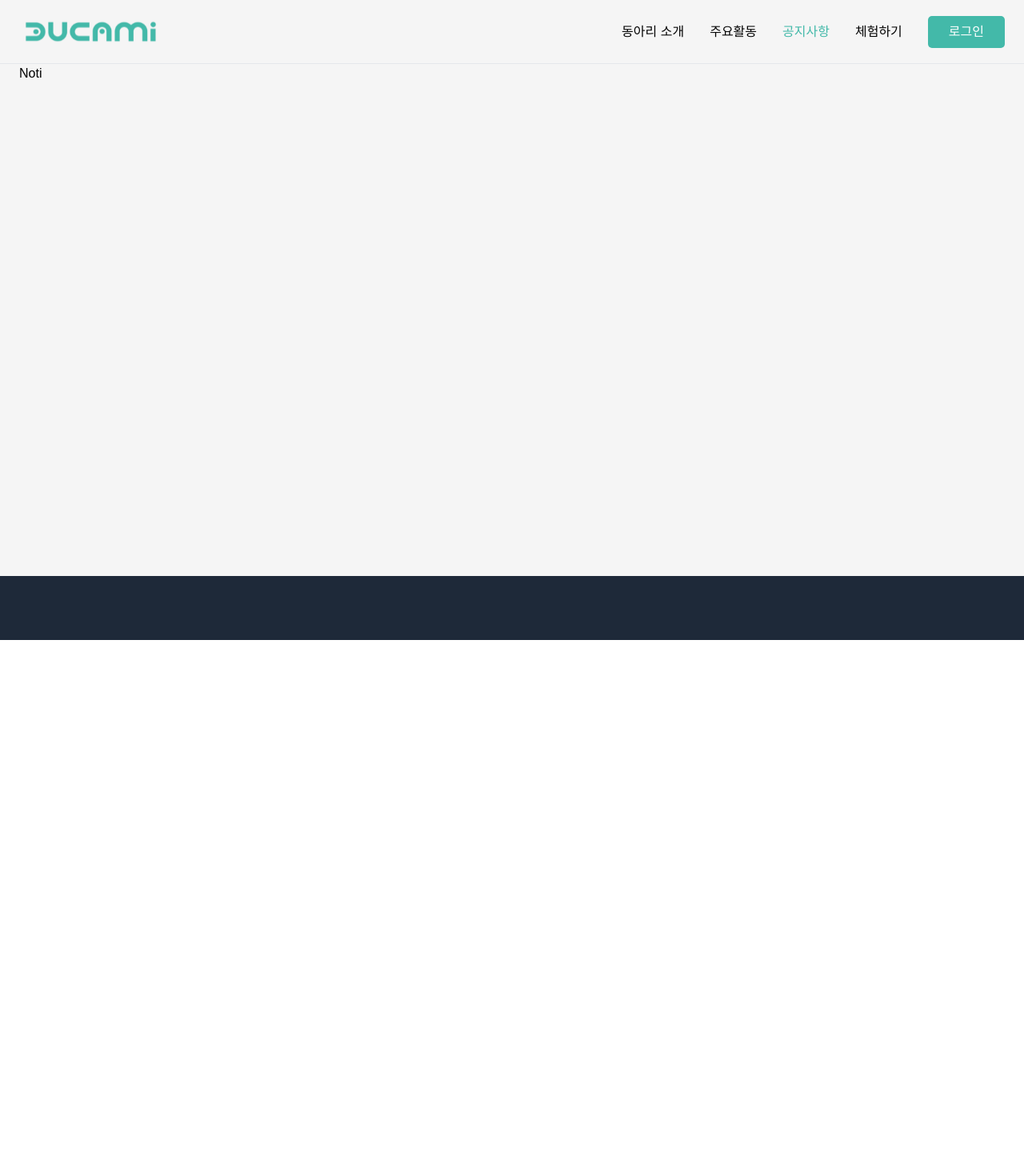
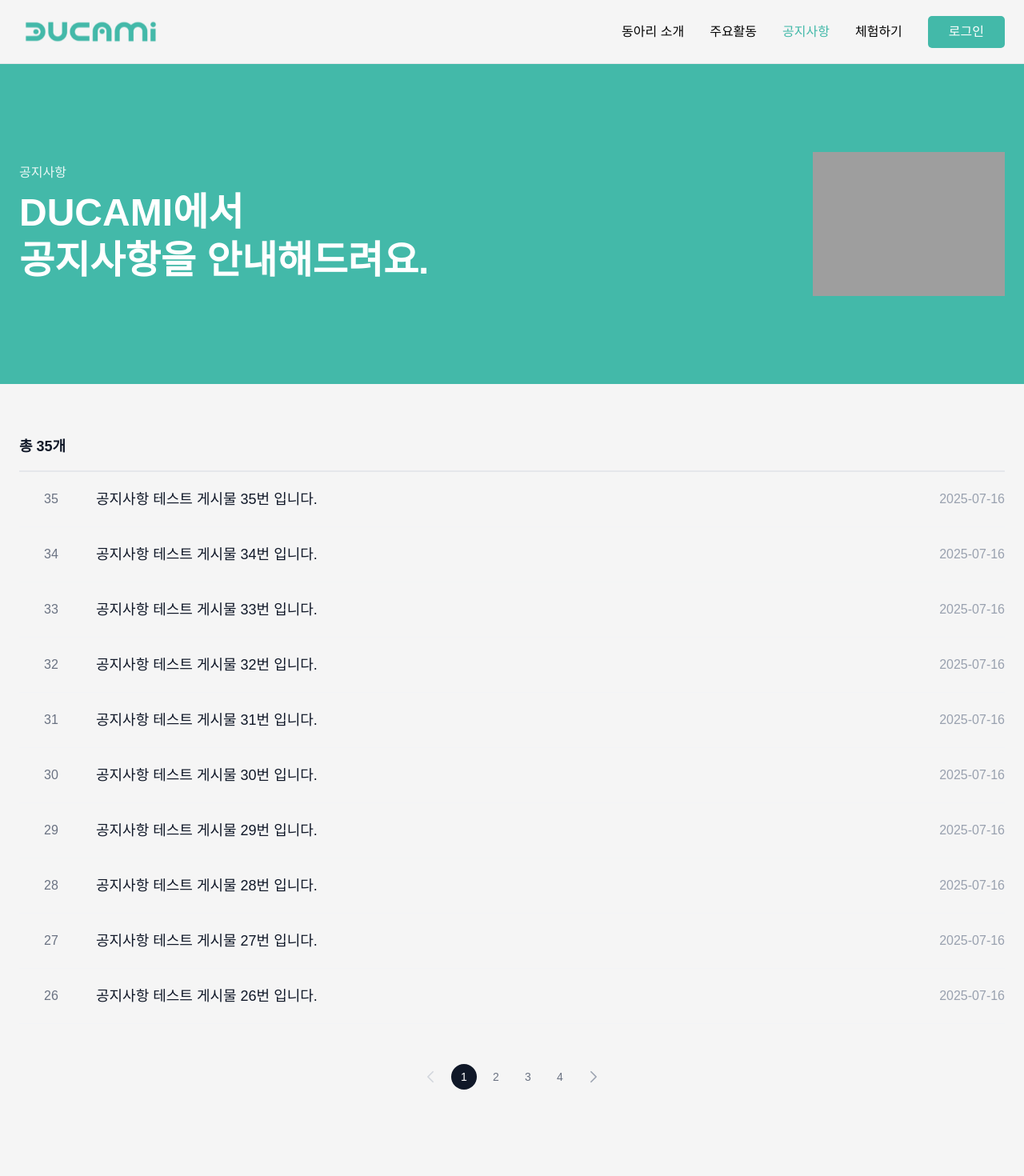
Before and after one commit to DUCAMI-10th/ducami-10th-project-web-team2, a React (Vite) app: page /noti in a window 1280 px wide. Shown: the top 1470 px of the page at 80% size. Before the commit the page ends 800 px from the top, so only its background shows below. Built offline with nearby package versions, Linux system fonts and the light colour scheme; grey boxes are pictures that could not be loaded; a web font is replaced by a local one.

Commit message:
feat: Noti page 구성

```diff
--- a/src/components/layout/MainLayout.jsx
+++ b/src/components/layout/MainLayout.jsx
@@ -8,7 +8,7 @@ const MainLayout = () => {
       <Header />
 
       {/* 헤더 높이(h-16 = 4rem = 64px)만큼 띄워줌 */}
-      <main className="flex-1 pt-20 p-6 bg-[#F5F5F5]">
+      <main className="flex-1 pt-20 bg-[#F5F5F5]">
         <Outlet />
       </main>
 
--- a/src/pages/Noti.jsx
+++ b/src/pages/Noti.jsx
@@ -1,7 +1,116 @@
+import React, { useState } from 'react';
+
 const Noti = () => {
+  const noticeData = Array.from({ length: 35 }, (_, i) => ({
+    id: 35 - i,
+    title: `공지사항 테스트 게시물 ${35 - i}번 입니다.`,
+    date: "2025-07-16"
+  }));
+
+  const [currentPage, setCurrentPage] = useState(1);
+  const itemsPerPage = 10;
+
+  const totalCount = noticeData.length;
+  const totalPages = Math.ceil(totalCount / itemsPerPage);
+
+  const indexOfLastItem = currentPage * itemsPerPage;
+  const indexOfFirstItem = indexOfLastItem - itemsPerPage;
+  const currentItems = noticeData.slice(indexOfFirstItem, indexOfLastItem);
+
+  const handlePageChange = (pageNumber) => {
+    setCurrentPage(pageNumber);
+  };
+
   return (
     <div>
-      <p>Noti</p>
+      <div className="bg-[#43B9A9] w-screen relative left-[50%] -translate-x-1/2 py-16 md:py-20 overflow-hidden">
+        <div className="max-w-screen-xl mx-auto px-6 flex justify-between items-center relative z-10">
+          <div className="text-white space-y-2">
+            <p className="text-sm md:text-base font-medium opacity-90">공지사항</p>
+            <h1 className="text-3xl md:text-5xl font-bold leading-tight">
+              DUCAMI에서<br />
+              공지사항을 안내해드려요.
+            </h1>
+          </div>
+          <img
+            src='/speaker.png'
+            className="hidden md:block md:w-96 md:h-96 lg:w-[240px] lg:h-[240px] relative object-contain"
+            alt="speaker"
+          />
+        </div>
+      </div>
+
+      <div className="max-w-screen-xl mx-auto px-6 py-12 md:py-16">
+
+        <div className="mb-4">
+          <p className="text-gray-900 font-bold text-lg">
+            총 <span>{totalCount}</span>개
+          </p>
+        </div>
+
+        <div className="border-t-2 border-gray-200"></div>
+
+        <div className="flex flex-col">
+          {currentItems.map((notice) => (
+            <div
+              key={notice.id}
+              className="flex items-center py-5 border-b border-gray-100 hover:bg-gray-50 transition-colors cursor-pointer"
+            >
+              <div className="w-12 md:w-20 text-center text-gray-500 font-medium">
+                {notice.id}
+              </div>
+              <div className="flex-1 px-4">
+                <p className="text-gray-900 font-medium text-base md:text-lg line-clamp-1">
+                  {notice.title}
+                </p>
+              </div>
+              <div className="w-24 md:w-32 text-right text-gray-400 text-sm md:text-base">
+                {notice.date}
+              </div>
+            </div>
+          ))}
+        </div>
+
+        <div className="mt-12 flex justify-center items-center space-x-2">
+
+          <button
+            onClick={() => handlePageChange(currentPage - 1)}
+            disabled={currentPage === 1}
+            className={`p-2 transition-colors ${currentPage === 1 ? "text-gray-300 cursor-not-allowed" : "text-gray-400 hover:text-[#43B9A9]"}`}
+          >
+            <svg xmlns="http://www.w3.org/2000/svg" fill="none" viewBox="0 0 24 24" strokeWidth={2} stroke="currentColor" className="w-5 h-5">
+              <path strokeLinecap="round" strokeLinejoin="round" d="M15.75 19.5L8.25 12l7.5-7.5" />
+            </svg>
+          </button>
+
+          {Array.from({ length: totalPages }, (_, i) => i + 1).map((number) => (
+            <button
+              key={number}
+              onClick={() => handlePageChange(number)}
+              className={`w-8 h-8 flex items-center justify-center rounded-full font-medium text-sm transition-colors ${
+                currentPage === number
+                  ? "bg-gray-900 text-white font-bold"
+                  : "text-gray-500 hover:bg-gray-100"
+              }`}
+            >
+              {number}
+            </button>
+          ))}
+
+          <button
+            onClick={() => handlePageChange(currentPage + 1)}
+            disabled={currentPage === totalPages}
+            className={`p-2 transition-colors ${currentPage === totalPages ? "text-gray-300 cursor-not-allowed" : "text-gray-400 hover:text-[#43B9A9]"}`}
+          >
+            <svg xmlns="http://www.w3.org/2000/svg" fill="none" viewBox="0 0 24 24" strokeWidth={2} stroke="currentColor" className="w-5 h-5">
+              <path strokeLinecap="round" strokeLinejoin="round" d="M8.25 4.5l7.5 7.5-7.5 7.5" />
+            </svg>
+          </button>
+        </div>
+
+      </div>
+
+      <div className="pb-20"></div>
     </div>
   );
 };
```
